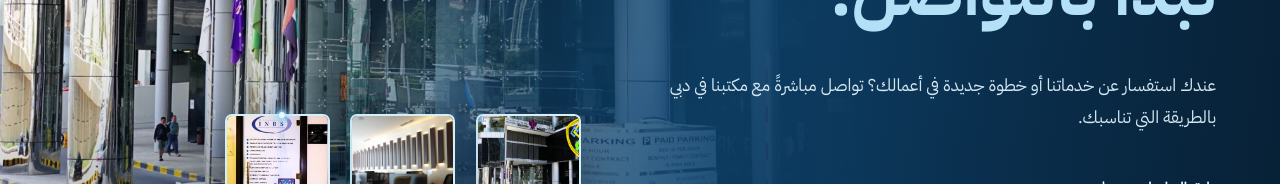
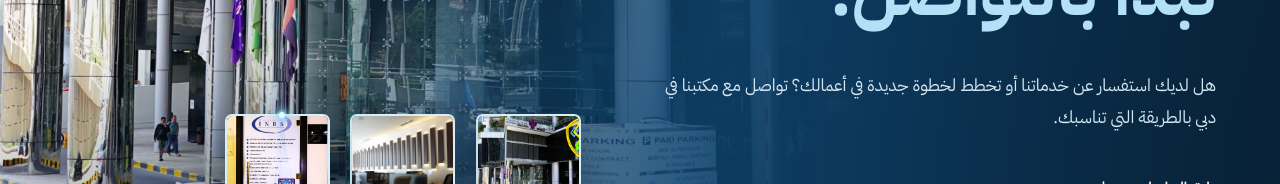
Before and after one commit to Bashar-alJabi/inbs-website, a Next.js app: page /ar/contact in a window 1280 px wide. Shown: the part 438-622 px from the top of the page. Built offline with nearby package versions, Linux system fonts and the light colour scheme; no server answers.

Commit message:
content: use formal Arabic in contact and team

```diff
--- a/src/content/contact-page.ts
+++ b/src/content/contact-page.ts
@@ -43,7 +43,7 @@ export const contactPageContent = {
     eyebrow:'INBS / تواصل معنا',
     heroTitleOne:'خطوتك القادمة',
     heroTitleTwo:'تبدأ بالتواصل.',
-    heroLead:'عندك استفسار عن خدماتنا أو خطوة جديدة في أعمالك؟ تواصل مباشرةً مع مكتبنا في دبي بالطريقة التي تناسبك.',
+    heroLead:'هل لديك استفسار عن خدماتنا أو تخطط لخطوة جديدة في أعمالك؟ تواصل مع مكتبنا في دبي بالطريقة التي تناسبك.',
     heroExplore:'طرق التواصل',
     heroLocation:'دبي / الإمارات العربية المتحدة',
     heroGalleryLabel:'صور من مكتبنا',
```
